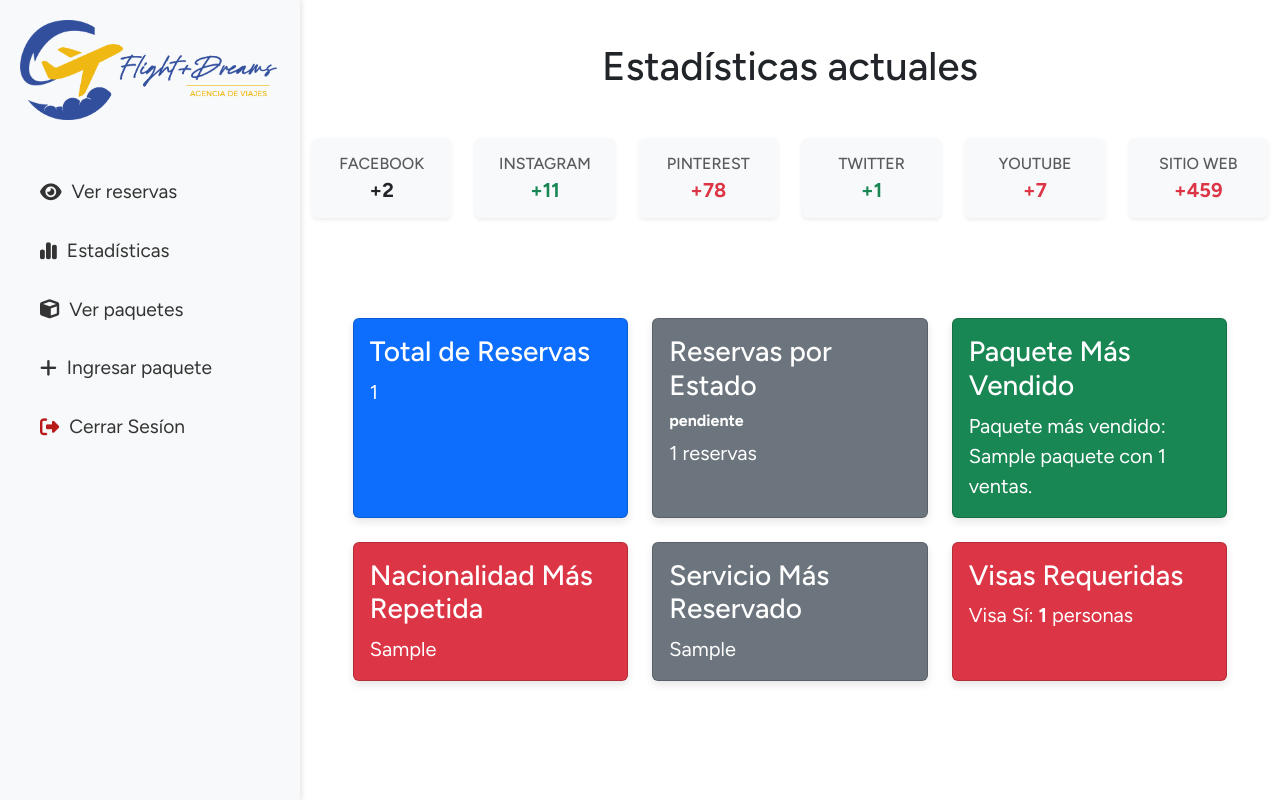
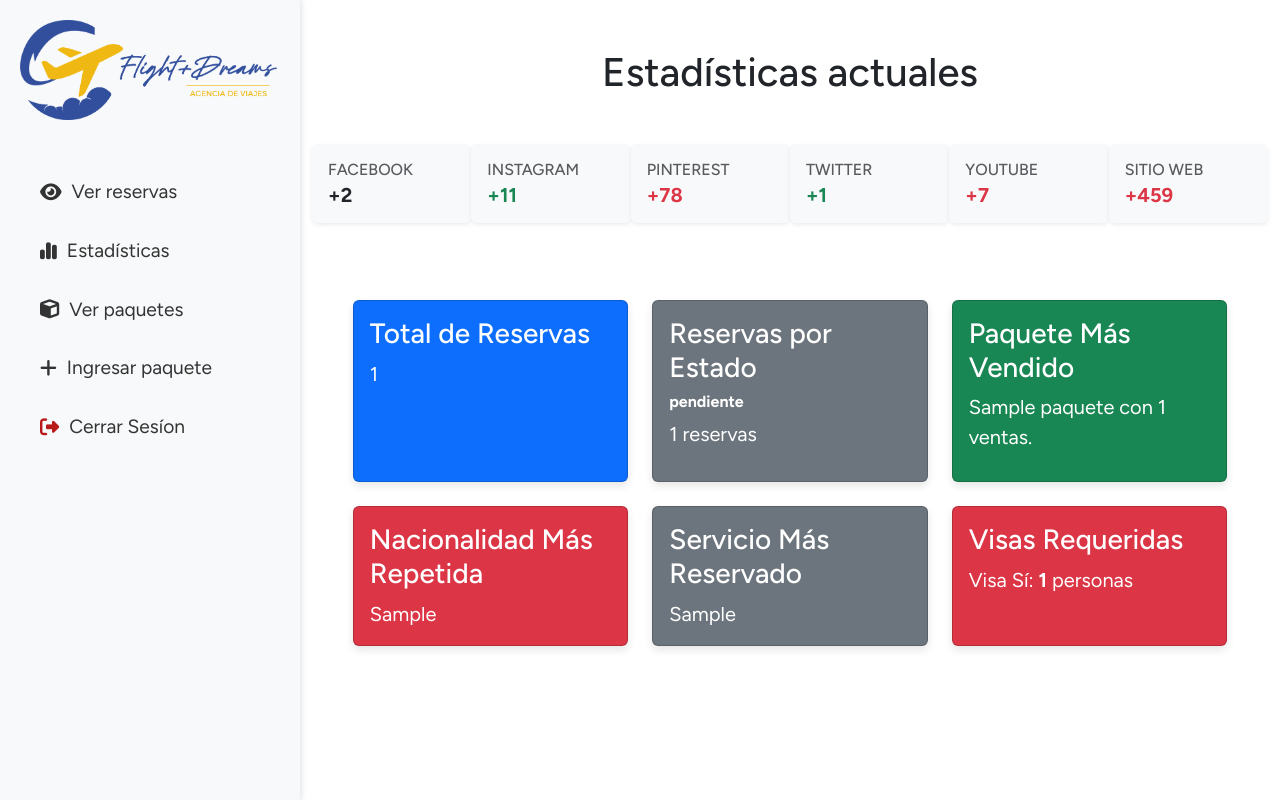
Before and after one commit to balgxmr/flightdreams, a PHP site: page /views/admin/estadisticas.php in a window 1280 px wide. Run offline with PHP 8.4, Linux system fonts and the light colour scheme; the visitor is signed in with stand-in values (Sample User, id 1); tables that the repository leaves empty hold one stand-in row (values such as "Sample post"); some libraries are stand-ins or nearby versions.

Commit message:
adijhisjidasjiadsi

```diff
--- a/public/css/style.css
+++ b/public/css/style.css
@@ -651,6 +651,10 @@ body {
   height: 100vh;
 }
 .centeredImage {
-  display: block; /* Elimina el espacio extra alrededor del elemento inline */
-  margin: 0 auto; /* Centra horizontalmente */
+  display: block;
+  margin: 0 auto;
 }
+.dashboardStats {
+  display: flex;
+  flex-direction: row;
+}
--- a/views/admin/estadisticas.php
+++ b/views/admin/estadisticas.php
@@ -46,11 +46,11 @@
   <body class="gridContainer">
     <?php include '../../views/aside-admin.php'?>
 
-    <main class="mainContent dashboardMain">
+    <main class="mainContent">
       <div class="container-fluid">
         <!-- Resumen de estadísticas -->
-        <div class="row text-center mb-4">
-            <h1 class="mb-5">Estadísticas actuales</h1>
+        <h1 class="m-5 text-center">Estadísticas actuales</h1>
+        <div class="dashboardStats">
             <div class="col-2">
                 <div class="card border-0 bg-light shadow-sm">
                     <div class="card-body">
@@ -134,7 +134,7 @@
                     <div class="card text-white bg-success h-100">
                         <div class="card-body">
                             <h3 class="card-title">Paquete Más Vendido</h3>
-                            <p class="card-text fs-5"><?php  echo "Paquete más vendido: " . $paqueteMasVendido["Nombre"] . " con " . $paqueteMasVendido["total_vendidos"] . " ventas."; ?></p>
+                            <p class="card-text fs-5"><?php  echo $paqueteMasVendido["Nombre"] . " con " . $paqueteMasVendido["total_vendidos"] . " ventas."; ?></p>
                         </div>
                     </div>
                 </div>
```
